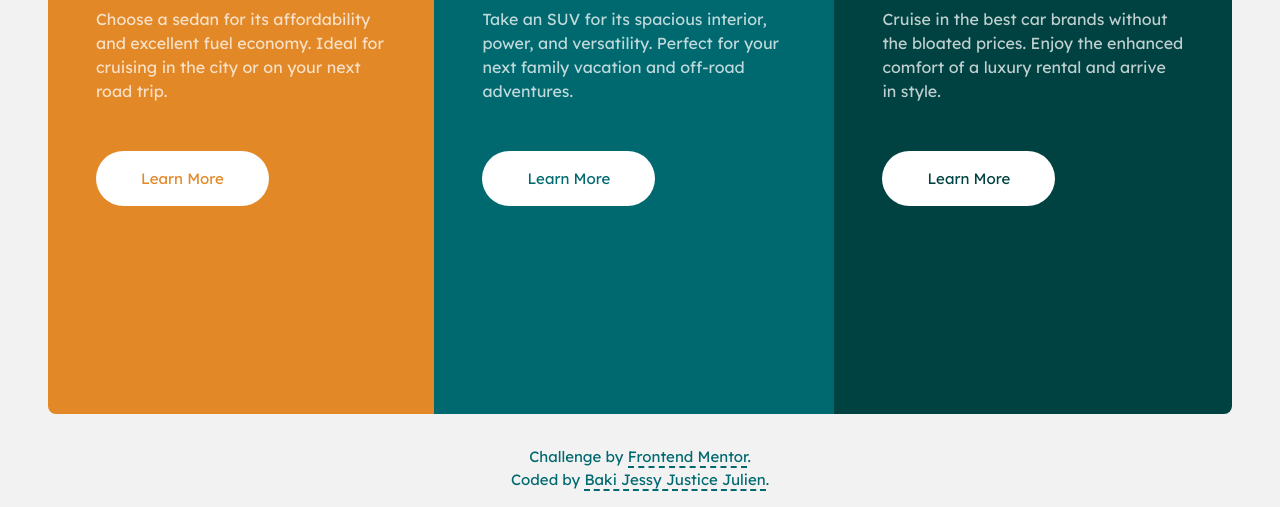
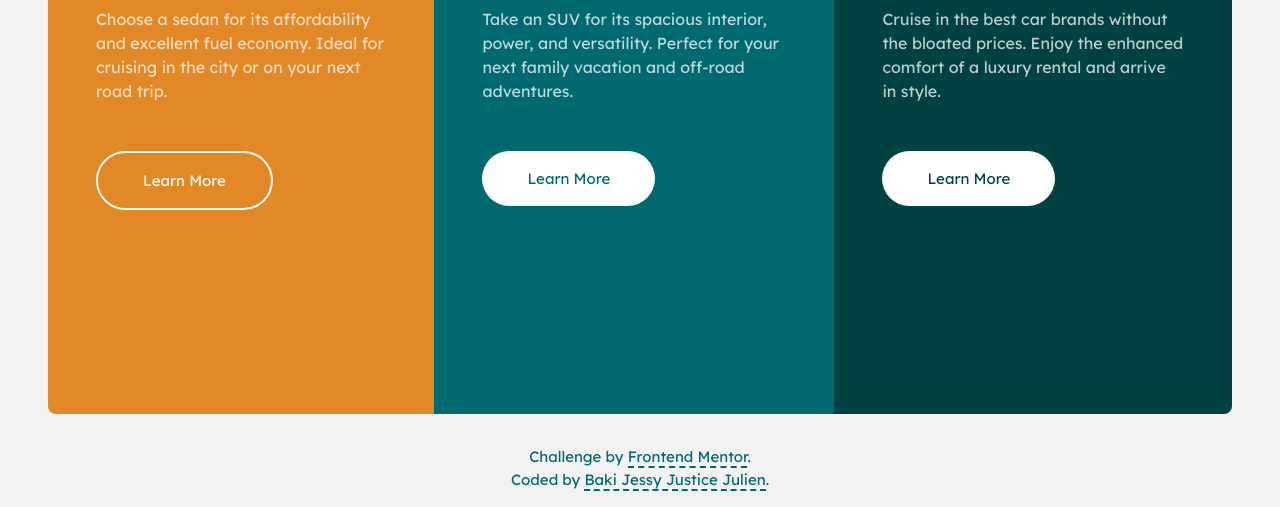
Before and after one commit to blackdreamer15/FEM-3-column-preview-card-component, a plain HTML site: page index.html in a window 1280 px wide. In both pictures the pointer is over the button 182 px from the left and 484 px from the top of the page. Shown: the part 306-813 px from the top of the page. Drawn offline with Linux system fonts and the light colour scheme.

Commit message:
Add hovering effects to button

```diff
--- a/main.css
+++ b/main.css
@@ -87,6 +87,7 @@ section button {
     font-size: 15px;
     cursor: pointer;
 }
+
 section#sedans > button {
     color: var(--prim-orange);
 }
@@ -96,6 +97,17 @@ section#suvs > button {
 section#luxury > button {
     color: var(--darker-cyan);
 }
+
+section > button:hover {
+    background: transparent;
+    border: 2px solid white;
+}
+section#sedans > button:hover,
+section#suvs > button:hover,
+section#luxury > button:hover {
+    color: white;
+}
+
 
 footer.attribution {
     font-size: 15px;
```
